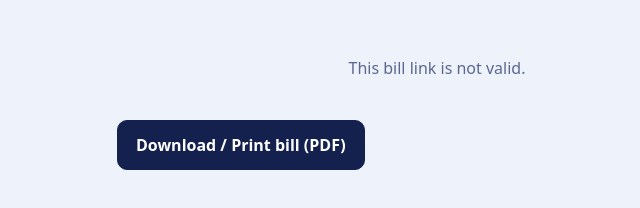
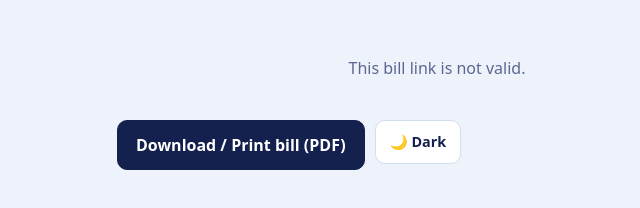
Before and after one commit to tprateek01/Assignment, a website: page public/bill.html in a window 1280 px wide. Shown: the whole page, without its empty margins (203-843 px from the left). Drawn offline with Linux system fonts and the light colour scheme.

Commit message:
Toggle the theme button

```diff
--- a/public/bill.html
+++ b/public/bill.html
@@ -2,13 +2,15 @@
 <html lang="en">
 <head>
 <meta charset="utf-8">
+<script src="theme.js"></script>
 <meta name="viewport" content="width=device-width, initial-scale=1, viewport-fit=cover">
 <meta name="robots" content="noindex,nofollow">
 <title>Scribble – Bill</title>
 <style>
 :root{--page:#eef2fb;--card:#fff;--ink:#14214f;--muted:#5b6790;--rule:#d3dcf0;--hi:#ffe45e;--ok:#18a957;--warn:#b26a00;
 box-sizing:border-box;padding-top:env(safe-area-inset-top,0px);padding-bottom:env(safe-area-inset-bottom,0px)}
-@media (prefers-color-scheme:dark){:root{--page:#0b1226;--card:#18224a;--ink:#e9eeff;--muted:#a3afd4;--rule:#2a3862;--ok:#2bc46f;--warn:#ffb54d}}
+@media (prefers-color-scheme:dark){:root:not([data-theme="light"]){--page:#0b1226;--card:#18224a;--ink:#e9eeff;--muted:#a3afd4;--rule:#2a3862;--ok:#2bc46f;--warn:#ffb54d}}
+:root[data-theme="dark"]{--page:#0b1226;--card:#18224a;--ink:#e9eeff;--muted:#a3afd4;--rule:#2a3862;--ok:#2bc46f;--warn:#ffb54d}
 *{box-sizing:border-box}
 html{-webkit-text-size-adjust:100%}
 body{margin:0;background:var(--page);color:var(--ink);font-family:system-ui,-apple-system,"Segoe UI",Roboto,Arial,sans-serif;line-height:1.5;padding:16px}
@@ -38,7 +40,8 @@ button.pri{background:var(--ink);color:var(--card);border-color:var(--ink)}
   body{background:#fff;color:#000;padding:0}
   .sheet{border:0;border-radius:0;max-width:none;padding:0;background:#fff;color:#000}
   .actions{display:none}
-  :root{--ink:#000;--muted:#444;--rule:#bbb;--card:#fff}
+  :root,:root[data-theme]{--ink:#000;--muted:#444;--rule:#bbb;--card:#fff;--ok:#0a7a3a;--warn:#7a4a00}
+  .themeBtn{display:none}
 }
 </style>
 </head>
@@ -47,6 +50,7 @@ button.pri{background:var(--ink);color:var(--card);border-color:var(--ink)}
 <div class="sheet" id="sheet" hidden></div>
 <div class="actions" id="actions" hidden>
   <button class="pri" id="print">Download / Print bill (PDF)</button>
+  <span data-theme-slot></span>
 </div>
 <script>
 (function(){
--- /dev/null
+++ b/public/theme.js
@@ -0,0 +1,28 @@
+(function(){
+    var KEY = 'scribble-theme', root = document.documentElement;
+    function saved(){try{var v = localStorage.getItem(KEY); return v === 'light' || v === 'dark' ? v : null}catch(e){return null}}
+    function systemDark(){return !!(window.matchMedia && matchMedia('(prefers-color-scheme: dark)').matches)}
+    function current(){return saved() || (systemDark() ? 'dark' : 'light')}
+    function apply(t){root.setAttribute('data-theme', t); root.style.colorScheme = t}
+    apply(current());                                   // runs in <head>, so the page never flashes the wrong theme
+
+    var css = document.createElement('style');
+    css.textContent = '.themeBtn{font:inherit;font-weight:600;font-size:.9rem;line-height:1;cursor:pointer;border-radius:10px;padding:10px 14px;min-height:44px;' +
+      'border:1px solid var(--rule,#ccd);background:var(--field,var(--card,#fff));color:var(--ink,#14214f);display:inline-flex;align-items:center;gap:6px;white-space:nowrap}' +
+      '.themeBtn:focus-visible{outline:3px solid var(--hi,#ffe45e);outline-offset:2px}';
+    document.head.appendChild(css);
+
+    function label(b){var d = current() === 'dark'; b.textContent = d ? '☀️ Light' : '🌙 Dark'; b.setAttribute('aria-label', d ? 'Switch to light theme' : 'Switch to dark theme')}
+    var btns = [];
+    function make(){
+      var b = document.createElement('button'); b.type = 'button'; b.className = 'themeBtn'; label(b);
+      b.onclick = function(){var t = current() === 'dark' ? 'light' : 'dark'; try{localStorage.setItem(KEY, t)}catch(e){} apply(t); btns.forEach(label)};
+      btns.push(b); return b;
+    }
+    function mount(){
+      var slots = document.querySelectorAll('[data-theme-slot]');
+      if(!slots.length){var f = document.createElement('div'); f.setAttribute('data-theme-slot', ''); f.style.cssText = 'position:fixed;top:max(10px,env(safe-area-inset-top,0px));right:12px;z-index:60'; document.body.appendChild(f); slots = [f]}
+      Array.prototype.forEach.call(slots, function(s){s.appendChild(make())});
+    }
+    if(document.readyState === 'loading') document.addEventListener('DOMContentLoaded', mount); else mount();
+  })();
```
Also changed, not shown: public/admin-console-assignment-desk.html (+3 -2 lines).
